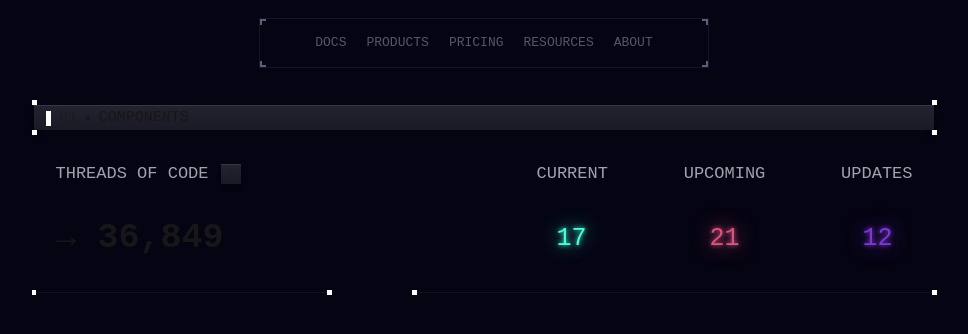
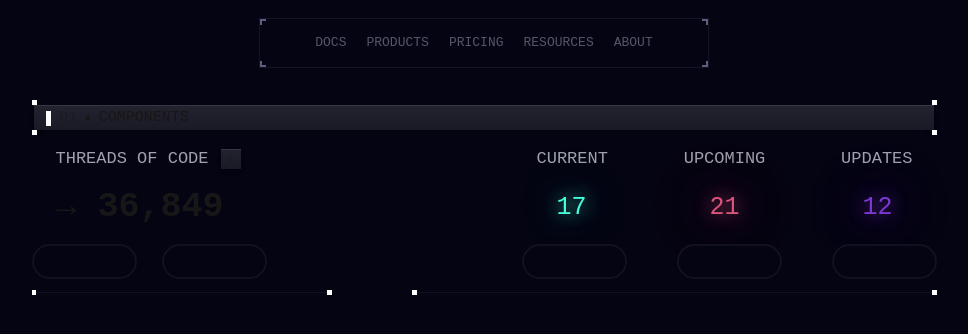
Before and after one commit to codedbyaadhi/wizard-v2, a Next.js app: page / in a window 1280 px wide. Shown: the top 334 px of the page, without its empty margins (156-1124 px from the left). Built offline with nearby package versions, Linux system fonts and the light colour scheme; a web font is replaced by a local one.

Commit message:
Analytics display added beneath the scramble effect wrapper

```diff
--- a/app/components/dashboard/Dashboard.tsx
+++ b/app/components/dashboard/Dashboard.tsx
@@ -25,7 +25,7 @@ const Dashboard: React.FC = () => {
 
   return (
     <div className="flex flex-col items-center w-full h-auto">
-      <div className="flex flex-col w-[905px] h-[195px] relative top-[100px] justify-between items-center">
+      <div className="flex flex-col w-[905px] h-[195px] relative top-[100px] justify-evenly items-center">
         <div className="flex flex-col items-center justify-between w-full h-[35px]">
           <div className="flex items-center justify-between w-full h-[5px]">
             <div className="w-[5px] h-[5px] bg-white"></div>
@@ -111,7 +111,7 @@ const Dashboard: React.FC = () => {
               </div>
             </div>
           </div>
-
+          {/* The value effect grids */}
           <div className="flex items-center justify-between w-full h-[50px] px-3">
             <div
               className="flex items-center justify-center font-victorMono text-[35px] font-bold cursor-default pl-3"
@@ -124,7 +124,7 @@ const Dashboard: React.FC = () => {
               <div className="flex items-center justify-center">
                 <h5
                   className="text-[25px] font-victorMono text-[#44FFD9] cursor-default"
-                  style={{ textShadow: "0 0 5px #44FFD9, 0 0 20px #44FFD9" }}
+                  style={{ textShadow: "0 0 17px #44FFD9, 0 0 70px #44FFD9" }}
                   onMouseOver={() => setCurrentHovered(true)}
                   onMouseLeave={() => setCurrentHovered(false)}
                 >
@@ -134,7 +134,7 @@ const Dashboard: React.FC = () => {
               <div className="flex items-center justify-center">
                 <h5
                   className="text-[25px] font-victorMono text-[#DA547C] cursor-default"
-                  style={{ textShadow: "0 0 5px #DA547C, 0 0 20px #DA547C" }}
+                  style={{ textShadow: "0 0 17px #DA547C, 0 0 70px #DA547C" }}
                   onMouseOver={() => setUpcomingHovered(true)}
                   onMouseLeave={() => setUpcomingHovered(false)}
                 >
@@ -144,7 +144,7 @@ const Dashboard: React.FC = () => {
               <div className="flex items-center justify-center">
                 <h5
                   className="text-[25px] font-victorMono text-[#7D37D5] cursor-default"
-                  style={{ textShadow: "0 0 5px #7D37D5, 0 0 20px #7D37D5" }}
+                  style={{ textShadow: "0 0 17px #7D37D5, 0 0 70px #7D37D5" }}
                   onMouseOver={() => setUpdatesHovered(true)}
                   onMouseLeave={() => setUpdatesHovered(false)}
                 >
@@ -153,8 +153,20 @@ const Dashboard: React.FC = () => {
               </div>
             </div>
           </div>
+          {/* The bottom buttons  */}
+          <div className="flex items-center justify-between w-full h-[35px]">
+            <div className="flex items-center justify-between w-[235px] h-full">
+              <div className="flex w-[105px] h-full border-2 border-[#12111F] rounded-full bg-[#050412]"></div>
+              <p></p>
+              <div className="flex w-[105px] h-full border-2 border-[#12111F] rounded-full bg-[#050412]"></div>
+            </div>
+            <div className="flex items-center justify-between w-[415px] h-full">
+              <div className="flex w-[105px] h-full border-2 border-[#12111F] rounded-full bg-[#050412]"></div>
+              <div className="flex w-[105px] h-full border-2 border-[#12111F] rounded-full bg-[#050412]"></div>
+              <div className="flex w-[105px] h-full border-2 border-[#12111F] rounded-full bg-[#050412]"></div>
+            </div>
+          </div>
         </div>
-
         <div className="flex items-center justify-between w-full h-[5px]">
           <div className="flex items-center justify-between w-[300px] h-full">
             <div className="flex w-[5px] h-[5px] bg-white"></div>
```
